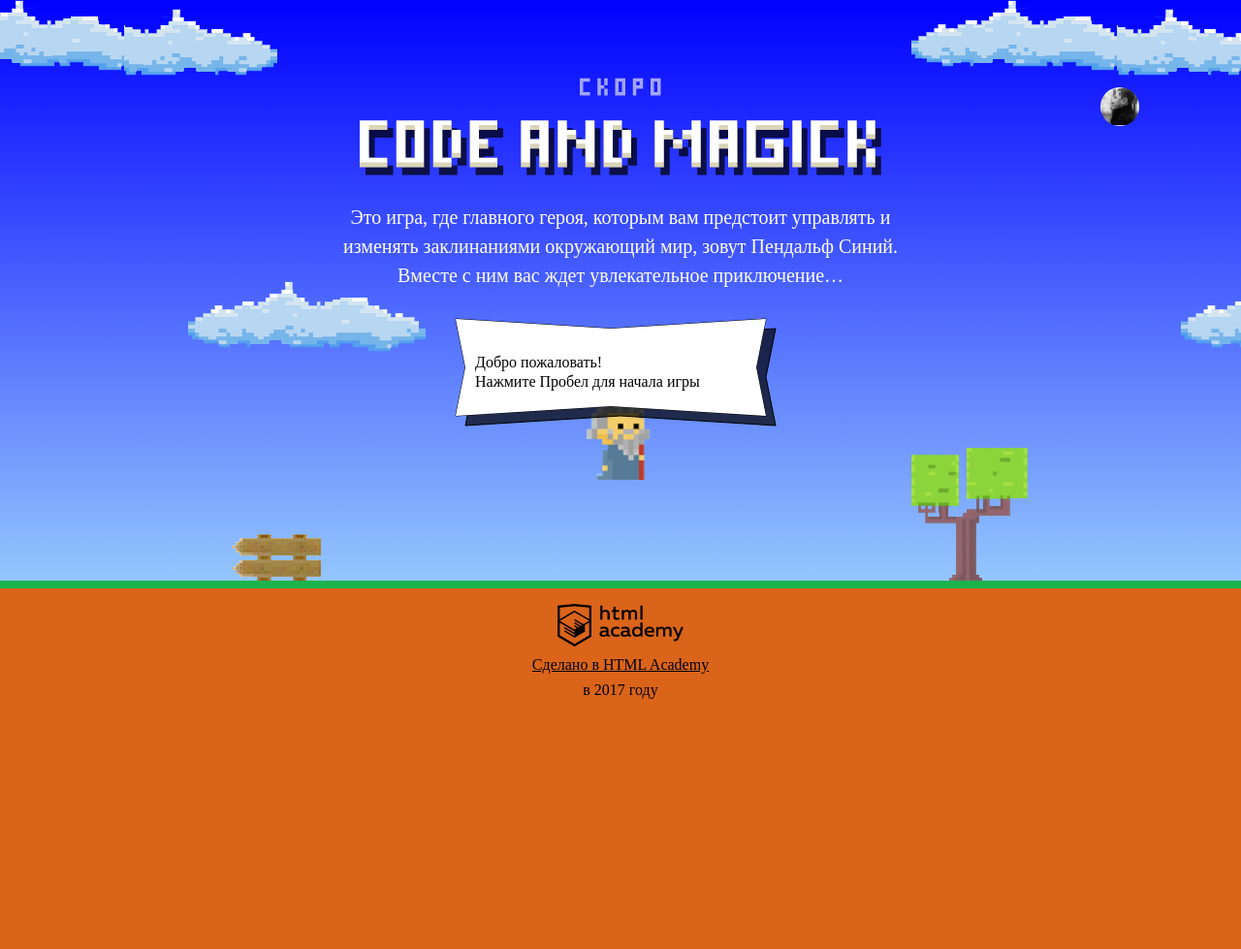
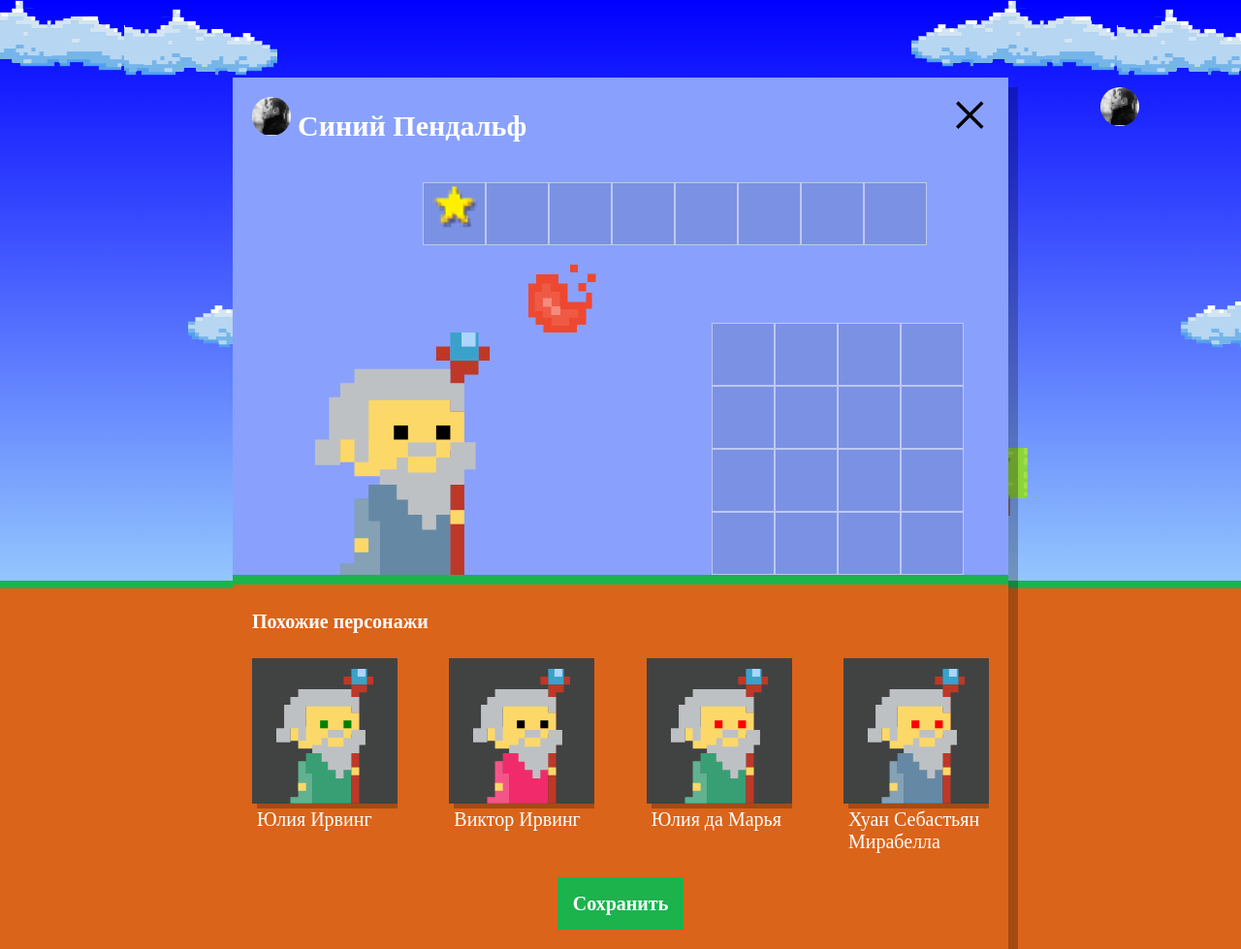
Before and after one commit to SiterBoy/101053-code-and-magick-20, a website: page index.html in a window 1280 px wide. Shown: the whole page at 97% size. Before the commit the page ends 800 px from the top, so only its background shows below. Drawn offline with Linux system fonts and the light colour scheme; a web font is replaced by a local one.

Commit message:
Написал окно генерации похожих персонажей stage1

```diff
--- a/index.html
+++ b/index.html
@@ -202,6 +202,7 @@
 
 </script>
 <script src="js/stat.js"></script>
+<script src="js/setup.js"></script>
 <script src="js/game.js"></script>
 
 </body>
--- /dev/null
+++ b/js/setup.js
@@ -0,0 +1,55 @@
+'use strict';
+
+var NAMES = ['Иван', 'Хуан Себастьян', 'Мария', 'Кристоф', 'Виктор', 'Юлия', 'Юлия', 'Люпита', 'Вашингтон'];
+var SURNAMES = ['да Марья', 'Верон', 'Мирабелла', 'Вальц', 'Онопко', 'Топольницкая', 'Нионго', 'Ирвинг'];
+var COAT_COLORS = ['rgb(101, 137, 164)', 'rgb(241, 43, 107)', 'rgb(146, 100, 161)', 'rgb(56, 159, 117)', 'rgb(215, 210, 55)', 'rgb(0, 0, 0)'];
+var EYE_COLORS = ['black', 'red', 'blue', 'yellow', 'green'];
+var COL_WIZARDS = 4;
+
+var getRandomNumber = function (array) {
+  var min = 0;
+  var max = array.length;
+  return Math.floor(Math.random() * (max - min)) + min;
+};
+
+var getRandomElem = function (array) {
+  return array[getRandomNumber(array)];
+};
+
+var generateWizardsData = function () {
+  var wizards = [];
+  for (var i = 0; i < COL_WIZARDS; i++) {
+    var nameWizard = getRandomElem(NAMES) + ' ' + getRandomElem(SURNAMES);
+    var colorOfCoat = getRandomElem(COAT_COLORS);
+    var colorOfEye = getRandomElem(EYE_COLORS);
+    wizards[i] = {
+      name: nameWizard,
+      coatColor: colorOfCoat,
+      eyesColor: colorOfEye
+    };
+  }
+  return wizards;
+};
+
+var renderWizard = function (index) {
+  var wizards = generateWizardsData();
+
+  var similarListElement = document.querySelector('.setup-similar-list');
+  var templateWizard = document.querySelector('#similar-wizard-template').content.querySelector('.setup-similar-item');
+
+  var wizard = templateWizard.cloneNode(true);
+
+  wizard.querySelector('.setup-similar-label').textContent = wizards[index].name;
+  wizard.querySelector('.wizard-coat').style.fill = wizards[index].coatColor;
+  wizard.querySelector('.wizard-eyes').style.fill = wizards[index].eyesColor;
+
+  similarListElement.appendChild(wizard);
+};
+
+for (var i = 0; i < COL_WIZARDS; i++) {
+  renderWizard(i);
+}
+
+var dialogWindow = document.querySelector('.setup');
+dialogWindow.classList.remove('hidden');
+document.querySelector('.setup-similar').classList.remove('hidden');
```
